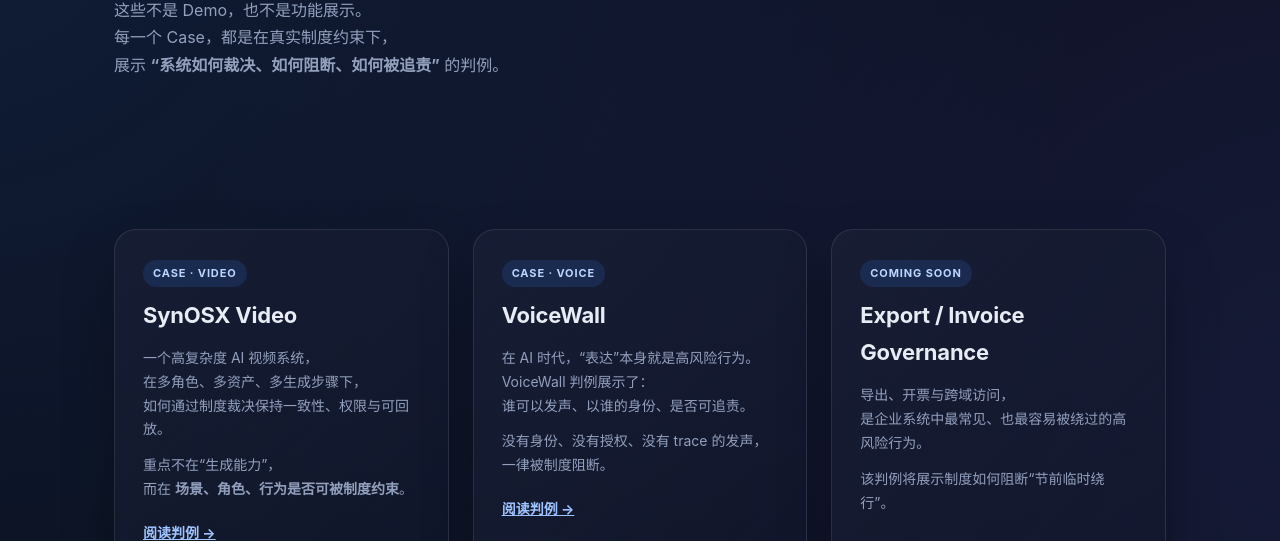
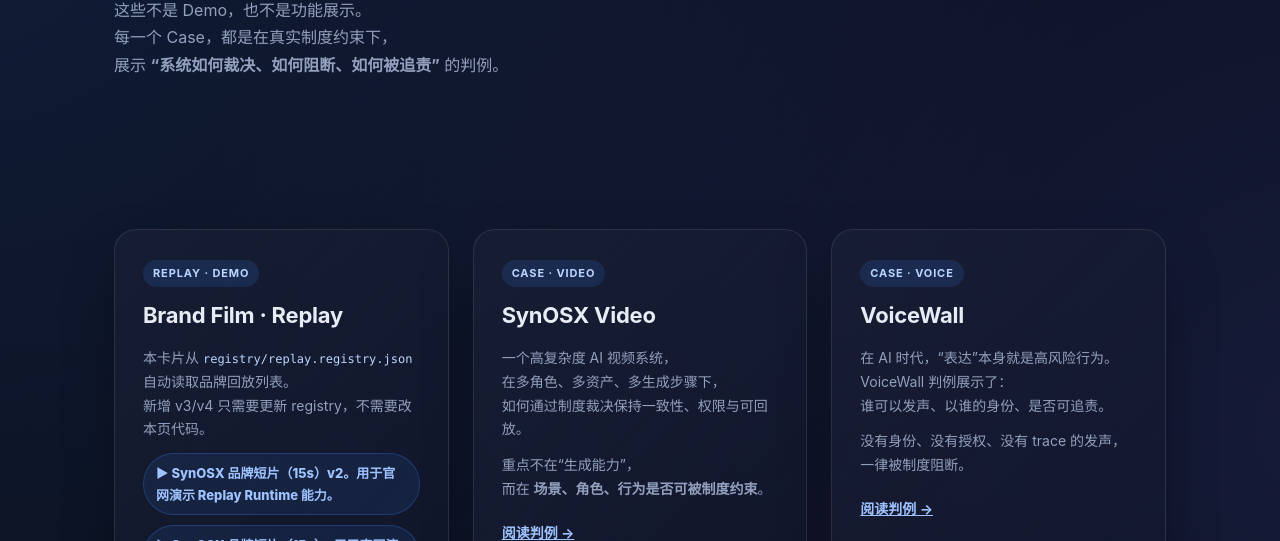
Before and after one commit to synorax-2025/synosx-syn, a plain HTML site: page cases.html in a window 1280 px wide. Shown: the part 259-800 px from the top of the page. Drawn offline with Linux system fonts and the light colour scheme.

Commit message:
feat: v3

```diff
--- a/assets/css/sx.statusbar.css
+++ b/assets/css/sx.statusbar.css
@@ -1,8 +1,20 @@
-/* sx.statusbar.css — SynOSX System Status Bar (shared) */
+/* sx.statusbar.css — SynOSX System Status Bar (shared)
+   ✅ Mobile-safe + Safe-area governance + Variable-level contrast
+*/
 
 :root{
+  /* -----------------------------
+     Layout Constitution (shared)
+     ----------------------------- */
+
   /* 可被各页面覆盖的“制度变量” */
   --sb-max: 1200px;
+
+  /* statusbar 自身高度（页面让位的唯一真源） */
+  --sx-statusbar-h: 66px;
+
+  /* iOS / 系统安全区（制度外变量） */
+  --sx-safe-bottom: env(safe-area-inset-bottom, 0px);
 
   /* 移动端：statusbar 单个 pill 最大宽度（配合省略号） */
   --sb-max-pill: 44vw;
@@ -20,15 +32,20 @@
   --mono: ui-monospace, SFMono-Regular, Menlo, Monaco, Consolas, "Liberation Mono","Courier New", monospace;
 }
 
-/* 需要 body 给底部留空间：建议各页面统一用这个变量 */
+/* ✅ 页面为 statusbar + safe-area 统一让位（不要写死 66px） */
 body{
-  padding-bottom: 66px;
+  padding-bottom: calc(var(--sx-statusbar-h) + var(--sx-safe-bottom));
 }
 
 /* Statusbar */
 .statusbar{
   position: fixed;
-  left:0; right:0; bottom:0;
+  left:0;
+  right:0;
+
+  /* ✅ 不再死贴 0：吃安全区，避免 iOS 手势干扰 + 视觉太靠下 */
+  bottom: var(--sx-safe-bottom);
+
   z-index: 2500;
   background: var(--sb-bg);
   border-top: 1px solid var(--sb-border);
--- a/cases.html
+++ b/cases.html
@@ -169,6 +169,46 @@
       text-decoration: underline;
     }
 
+    /* =========================
+       ✅ Replay Demo (auto registry)
+       ========================= */
+    .replay-links{
+      margin-top: 12px;
+      display: flex;
+      gap: 10px;
+      flex-wrap: wrap;
+    }
+
+    .replay-links a{
+      display: inline-flex;
+      align-items: center;
+      gap: 8px;
+      padding: 8px 12px;
+      border-radius: 999px;
+      border: 1px solid rgba(59,130,246,.28);
+      background: rgba(59,130,246,.10);
+      color: #9fc3ff;
+      font-size: 13px;
+      font-weight: 800;
+    }
+
+    .replay-links a:hover{
+      border-color: rgba(59,130,246,.45);
+      background: rgba(59,130,246,.14);
+      text-decoration: underline;
+    }
+
+    .replay-muted{
+      font-size: 13px;
+      color: var(--text-muted);
+    }
+
+    code{
+      font-family: ui-monospace, SFMono-Regular, Menlo, Monaco, Consolas, "Liberation Mono","Courier New", monospace;
+      font-size: 12px;
+      color: #bcd6ff;
+    }
+
     /* ===== Mobile tuning for Cases ===== */
     @media (max-width: 600px){
       header{
@@ -215,6 +255,24 @@
   <section>
     <div class="container">
       <div class="grid">
+
+        <!-- ✅ 新增：Replay Demo（从 registry 自动读取，永不手写 v1/v2） -->
+        <div class="card" id="replay-demo-card">
+          <span class="badge">REPLAY · DEMO</span>
+          <h2>Brand Film · Replay</h2>
+          <p>
+            本卡片从 <code>registry/replay.registry.json</code> 自动读取品牌回放列表。<br/>
+            新增 v3/v4 只需要更新 registry，不需要改本页代码。
+          </p>
+
+          <div class="replay-links" id="replay-links">
+            <span class="replay-muted">Loading registry…</span>
+          </div>
+
+          <a href="replay.html?trace=rc_brand_15s_v1" class="link" style="opacity:.75;">
+            进入 Replay Runtime（示例入口） →
+          </a>
+        </div>
 
         <div class="card">
           <span class="badge">CASE · VIDEO</span>
@@ -272,5 +330,61 @@
     </div>
   </footer>
 
+  <script>
+  (function bootReplayDemoCard(){
+    const linksEl = document.getElementById("replay-links");
+    if (!linksEl) return;
+
+    // cases.html 在根目录；但也兼容未来放 pages/ 的情况
+    const base = location.pathname.includes("/pages/") ? "../" : "";
+    const registryUrl = base + "registry/replay.registry.json";
+    const replayPage = base + "replay.html";
+
+    function escapeHtml(s){
+      return String(s ?? "")
+        .replaceAll("&","&amp;")
+        .replaceAll("<","&lt;")
+        .replaceAll(">","&gt;")
+        .replaceAll('"',"&quot;")
+        .replaceAll("'","&#039;");
+    }
+
+    fetch(registryUrl, { cache: "no-store" })
+      .then(r => {
+        if (!r.ok) throw new Error("registry fetch failed: " + r.status);
+        return r.json();
+      })
+      .then(reg => {
+        const entries = reg && reg.entries ? reg.entries : {};
+        const list = Object.values(entries);
+
+        // ✅ Brand demo 过滤规则（稳定、不会误伤真实业务 trace）
+        // intent = BRAND_FILM_PLAYBACK && actor = site@sx
+        const demos = list
+          .filter(e => e && e.intent === "BRAND_FILM_PLAYBACK" && e.actor === "site@sx")
+          .sort((a,b) => String(b.recorded_at || "").localeCompare(String(a.recorded_at || "")));
+
+        if (!demos.length){
+          linksEl.innerHTML = `<span class="replay-muted">No brand demo entries found in registry.</span>`;
+          return;
+        }
+
+        linksEl.innerHTML = demos.map(e => {
+          const trace = e.trace_id || "";
+          // notes 有“v2/15s”等信息：优先用于按钮展示；没有就退回 trace_id
+          const label = (e.notes || trace).trim();
+          return `
+            <a href="${replayPage}?trace=${encodeURIComponent(trace)}" title="${escapeHtml(trace)}">
+              ▶ ${escapeHtml(label)}
+            </a>
+          `;
+        }).join("");
+      })
+      .catch(err => {
+        linksEl.innerHTML = `<span class="replay-muted">Registry load failed. (${escapeHtml(err && err.message ? err.message : err)})</span>`;
+      });
+  })();
+  </script>
+
 </body>
 </html>
```
Also changed, not shown: assets/js/sx.statusbar.js (+43 -10 lines), replay.html (+3 -0 lines).
